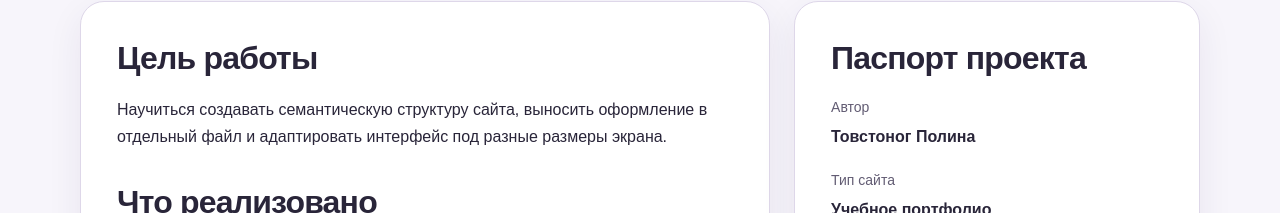
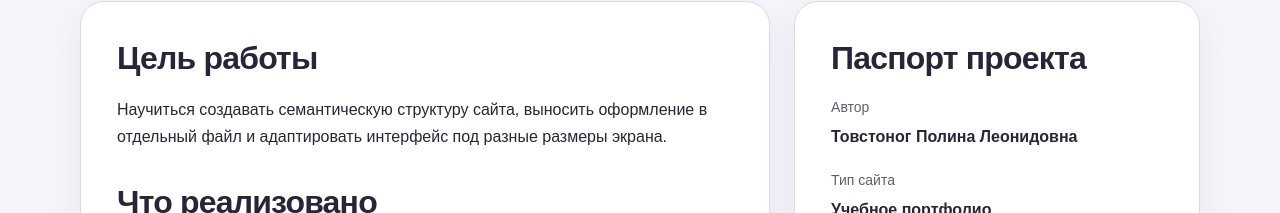
Before and after one commit to PolinaTovstonog/Lab1_Tovstonog, a plain HTML site: page task1.html in a window 1280 px wide. Shown: the part 376-589 px from the top of the page. Drawn offline with Linux system fonts and the light colour scheme.

Commit message:
Update task1.html

```diff
--- a/task1.html
+++ b/task1.html
@@ -53,7 +53,7 @@
                 <h2 id="project-info">Паспорт проекта</h2> <!-- Добавляем заголовок карточки. -->
                 <dl class="project-details"> <!-- Используем список определений для пар «параметр — значение». -->
                     <dt>Автор</dt> <!-- Обозначаем название параметра. -->
-                    <dd>Товстоног Полина</dd> <!-- Указываем значение параметра. -->
+                    <dd>Товстоног Полина Леонидовна</dd> <!-- Указываем значение параметра. -->
                     <dt>Тип сайта</dt> <!-- Обозначаем следующий параметр. -->
                     <dd>Учебное портфолио</dd> <!-- Указываем назначение сайта. -->
                     <dt>Технологии</dt> <!-- Добавляем название параметра с технологиями. -->
```
